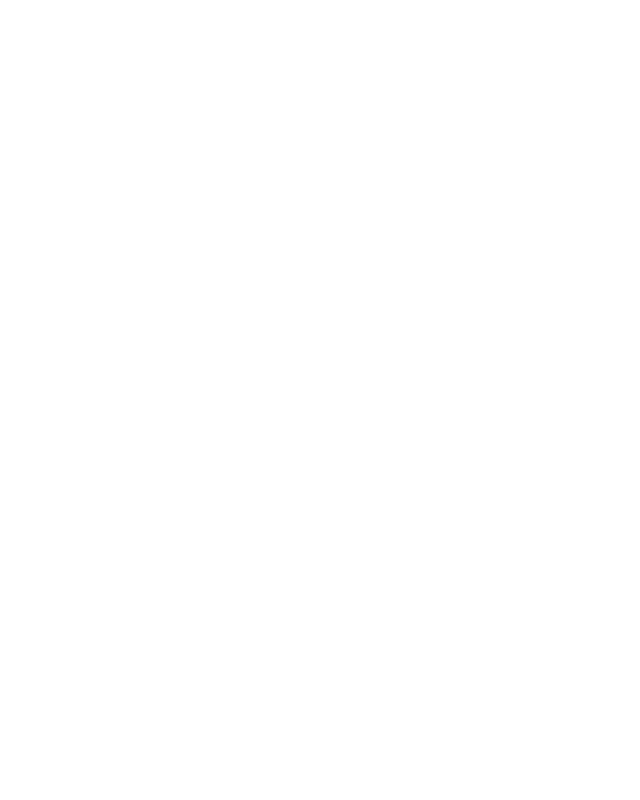
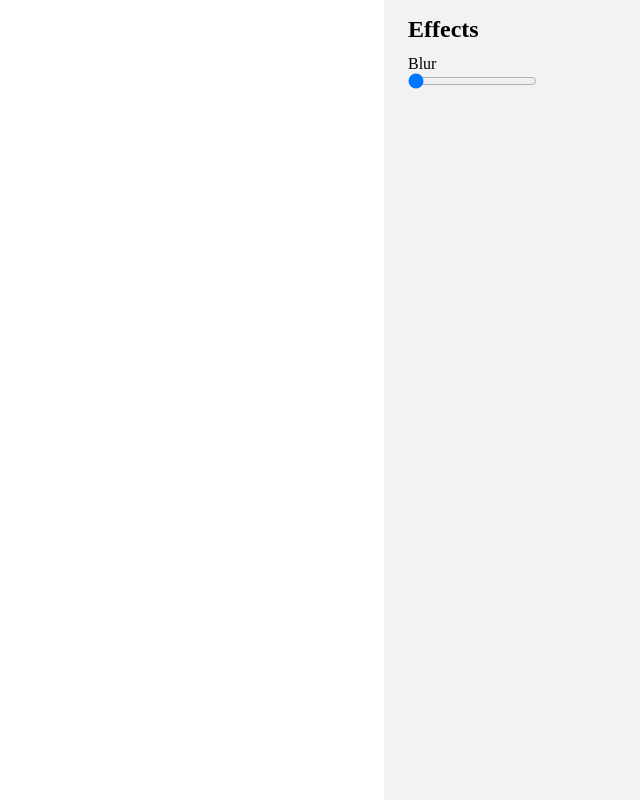
Before and after one commit to Sup2point0/lucidity, a SvelteKit app: page / in a window 1280 px wide. Shown: the whole page, without its empty margins (640-1280 px from the left). Built offline with nearby package versions, Linux system fonts and the light colour scheme.

Commit message:
dev - start project

```diff
--- a/package.json
+++ b/package.json
@@ -2,6 +2,7 @@
   "name": "~",
   "version": "1.0",
   "private": true,
+  "type": "module",
   "scripts": {
     "dev": "vite",
       "devx": "vite --open",
@@ -15,10 +16,9 @@
     "mdsvex": "^0.11.2",
     "sass": "^1.77.6",
     "svelte": "^5.0",
-    "svelte-preprocess": "^6.0.1",
+    "svelte-preprocess": "^6.0",
     "tslib": "^2.4.1",
     "typescript": "^5.0",
     "vite": "^7.0"
-  },
-  "type": "module"
+  }
 }
--- /dev/null
+++ b/src/parts/slider.svelte
@@ -0,0 +1,40 @@
+<!-- @component Slider -->
+
+<script lang="ts">
+
+interface Props {
+  label: string;
+  value: any;
+  min?: number;
+  max?: number;
+}
+
+let { label, value = $bindable(), min = 0, max = 1 }: Props = $props();
+
+</script>
+
+
+<div class="control">
+  <div class="upper">
+    <label for={label}>
+      {@html label}
+    </label>
+  </div>
+
+  <div class="lower">
+    <input type="range"
+      bind:value
+      {min} {max}
+    />
+  </div>
+</div>
+
+
+<style lang="scss">
+
+.control {
+  display: flex;
+  flex-flow: column nowrap;
+}
+
+</style>
--- a/src/routes/+page.svelte
+++ b/src/routes/+page.svelte
@@ -0,0 +1,45 @@
+<script lang="ts">
+
+import "#styles/essence.scss";
+
+import Window from "./window.svelte";
+import Controls from "./controls.svelte";
+
+</script>
+
+
+<main>
+  <div class="window">
+    <Window />
+  </div>
+
+  <div class="controls">
+    <Controls />
+  </div>
+</main>
+
+
+<style lang="scss">
+
+main {
+  width: 100vw;
+  height: 100vh;
+  overflow: hidden;
+  display: flex;
+  flex-flow: row nowrap;
+}
+
+.window {
+  // flex-grow: 3;
+  width: 80vw;
+}
+
+.controls {
+  // flex-grow: 2;
+  width: 20vw;
+  padding: 1rem 1.5rem;
+  overflow-y: auto;
+  background: rgb(black, 5%);
+}
+
+</style>
--- /dev/null
+++ b/src/routes/controls.svelte
@@ -0,0 +1,39 @@
+<!-- @component Controls-->
+
+<script lang="ts">
+
+import { effects } from "#scripts/stores";
+
+import Slider from "#parts/slider.svelte";
+
+</script>
+
+
+<div class="controls">
+  <section>
+    <h2> Effects </h2>
+
+    <Slider label="Blur"
+      bind:value={$effects.blur}
+      min={0}
+      max={20}
+    />
+  </section>
+</div>
+
+
+<style lang="scss">
+
+.controls {
+  display: flex;
+  flex-flow: column nowrap;
+  gap: 1rem;
+}
+
+section {
+  h2 {
+    padding-bottom: 0.5em;
+  }
+}
+
+</style>
--- /dev/null
+++ b/src/routes/window.svelte
@@ -0,0 +1,64 @@
+<!-- @component Window -->
+
+<script lang="ts">
+
+import { pict, effects } from "#scripts/stores";
+import { load_pict_from_clipboard } from "#scripts/load";
+
+import { onMount } from "svelte";
+
+
+let pict_view: HTMLImageElement;
+let reader: FileReader;
+
+onMount(() => {
+  reader = new FileReader();
+
+  reader.onload = e => {
+    let src = e.target?.result;
+
+    if (src && typeof(src === "string")) {
+      pict_view.src = src as string;
+    }
+  };
+});
+
+</script>
+
+
+<svelte:document onpaste={e => {
+  let data = load_pict_from_clipboard(e, reader);
+
+  if (data) {
+    $pict = data;
+  }
+}} />
+
+<div class="img-container">
+  <img bind:this={pict_view}
+    alt=""
+    src={$pict}
+    style:filter="
+      blur({$effects.blur}px)
+    "
+  />
+</div>
+
+
+<style lang="scss">
+
+.img-container {
+  width: 100%;
+  height: 100%;
+  overflow: scroll;
+  display: flex;
+  justify-content: center;
+  align-items: center;
+
+  img {
+    max-width: min(100%, 100vw);
+    max-height: min(100%, 100vh);
+  }
+}
+
+</style>
--- /dev/null
+++ b/src/scripts/load.ts
@@ -0,0 +1,17 @@
+export function load_pict_from_clipboard(
+  e: ClipboardEvent,
+  reader: FileReader,
+): string | undefined
+{
+  if (!e.clipboardData) return;
+
+  for (let each of e.clipboardData.items)
+  {
+    if (each.type.startsWith("image"))
+    {
+      let blob = each.getAsFile();
+      reader.readAsDataURL(blob);
+      return reader.result as string;
+    }
+  }
+}
--- /dev/null
+++ b/src/scripts/stores/effects.svelte.ts
@@ -0,0 +1,10 @@
+import { writable } from "svelte/store";
+
+
+export class PictureEffects
+{
+  blur: number = $state(0);
+}
+
+
+export const effects = writable(new PictureEffects());
--- a/src/scripts/stores/index.ts
+++ b/src/scripts/stores/index.ts
@@ -0,0 +1,2 @@
+export * from "./picts";
+export * from "./effects.svelte";
--- /dev/null
+++ b/src/scripts/stores/picts.ts
@@ -0,0 +1,4 @@
+import { writable, type Writable } from "svelte/store";
+
+
+export let pict: Writable<string | null> = writable(null);
```
Also changed, not shown: src/parts/part.svelte (deleted, +0 -22 lines), 1 other file (tests, documents, lock files or other folders).
